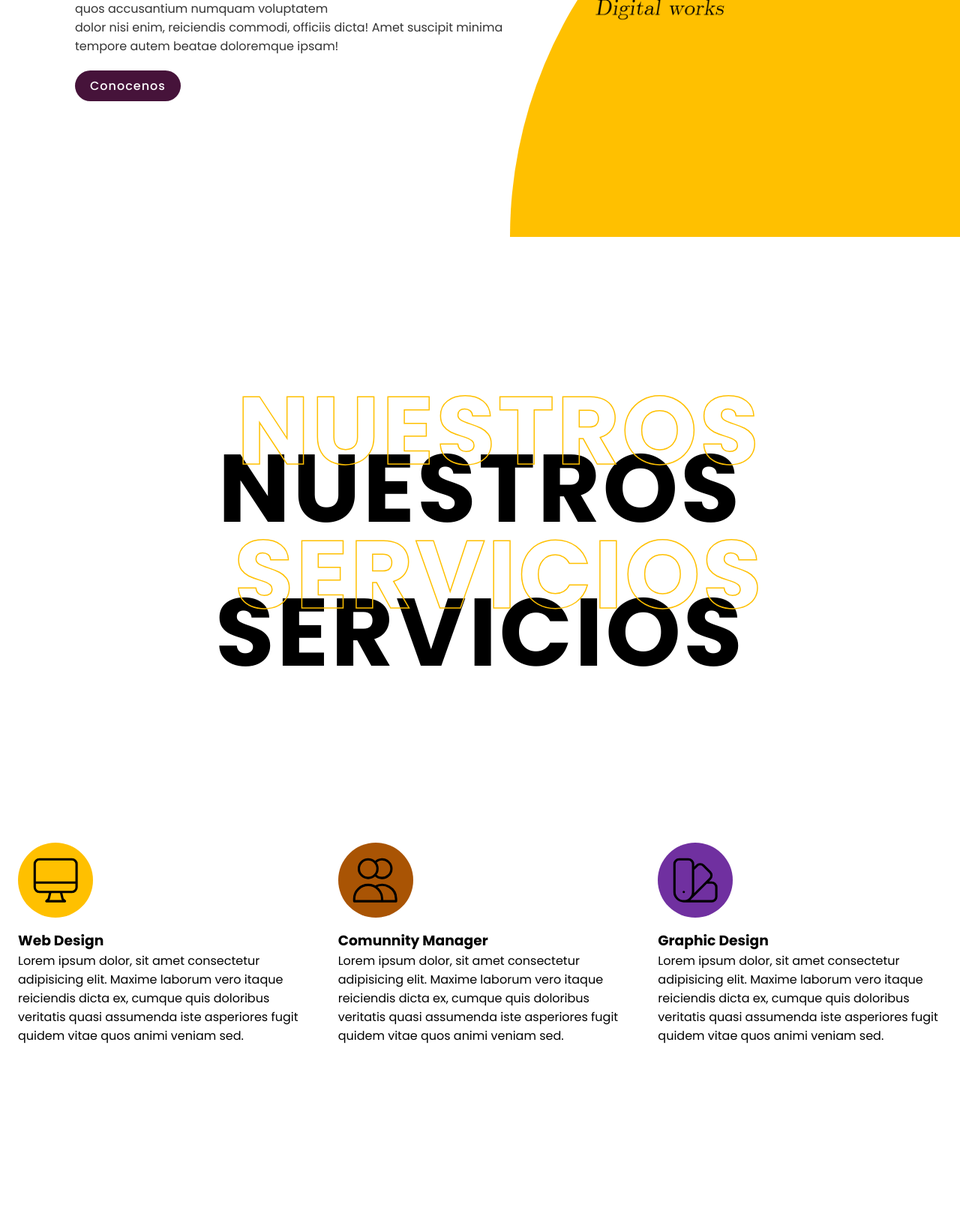
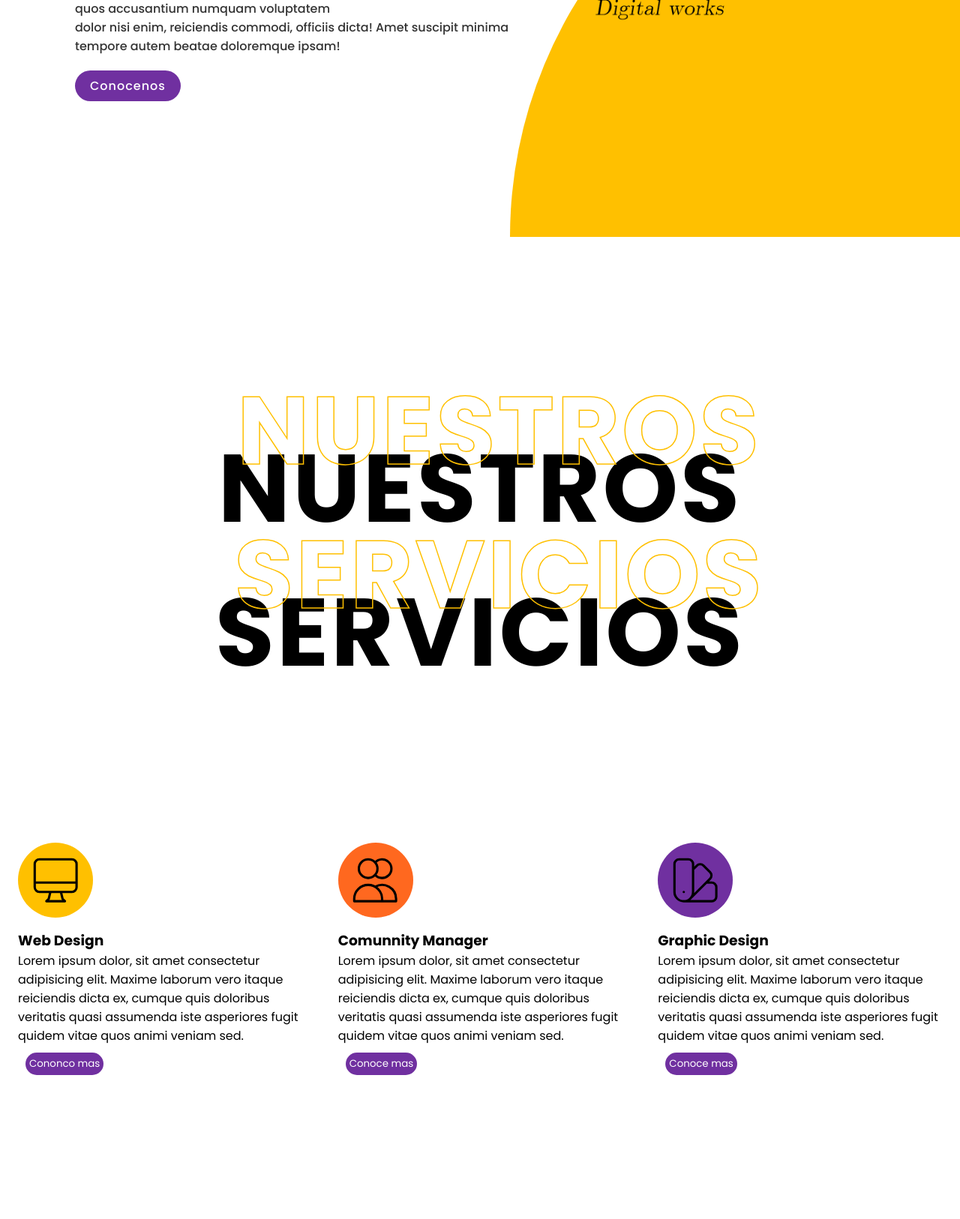
Before and after one commit to BNicolasPizarro/Ap-Digital-Works-Web, a plain HTML site: page Index.html in a window 1280 px wide. Shown: the part 484-2110 px from the top of the page at 75% size. Drawn offline with Linux system fonts and the light colour scheme.

Commit message:
feed second part

```diff
--- a/Index.html
+++ b/Index.html
@@ -22,7 +22,7 @@
             </header>
             <div class="content">
                 <div class="textbox">
-                    <h2>Nosotros Somos <br> <span>Ap Digital Works</span></h2>
+                    <h2 class="main-head">Nosotros Somos <br> <span>Ap Digital Works</span></h2>
                     <p class="firstp">Lorem ipsum dolor sit amet consectetur adipisicing elit. Dolorem, at vel quos accusantium numquam voluptatem <br> dolor nisi enim, reiciendis commodi, officiis dicta! Amet suscipit minima tempore autem beatae doloremque ipsam!</p>
                     <a href="pages/team.html">Conocenos</a>
                 </div>
@@ -49,6 +49,7 @@
                     </div>
                     <h3 class="item-heading">Web Design</h3>
                     <p class="item-description">Lorem ipsum dolor, sit amet consectetur adipisicing elit. Maxime laborum vero itaque reiciendis dicta ex, cumque quis doloribus veritatis quasi assumenda iste asperiores fugit quidem vitae quos animi veniam sed.</p>
+                    <button class="boton-icon"><a href="">Cononco mas</a></button>
                 </div>
                 <div class="items">
                     <div class="icon">
@@ -58,6 +59,7 @@
                     </div>
                     <h3 class="item-heading">Comunnity Manager</h3>
                     <p class="item-description">Lorem ipsum dolor, sit amet consectetur adipisicing elit. Maxime laborum vero itaque reiciendis dicta ex, cumque quis doloribus veritatis quasi assumenda iste asperiores fugit quidem vitae quos animi veniam sed.</p>
+                    <button class="boton-icon"><a href="">Conoce mas</a></button>
                 </div>
                 <div class="items">
                     <div class="icon">
@@ -67,9 +69,18 @@
                     </div>
                     <h3 class="item-heading">Graphic Design</h3>
                     <p class="item-description">Lorem ipsum dolor, sit amet consectetur adipisicing elit. Maxime laborum vero itaque reiciendis dicta ex, cumque quis doloribus veritatis quasi assumenda iste asperiores fugit quidem vitae quos animi veniam sed.</p>
+                    <button class="boton-icon"><a href="">Conoce mas</a></button>
                 </div>
             </div>
         </div>
         </section>
+        <script type="text/javascript">
+        function togglemenu(){
+          var menutoggle = document.querySelector('.toggle');
+          var navigation = document.querySelector('.navigation')
+          menutoggle.classList.toggle('active')
+          navigation.classList.toggle('active')
+}
+        </script>
     </body>
 </html>
--- a/styles.css
+++ b/styles.css
@@ -79,7 +79,30 @@ header ul li a:hover{
 }
 .content .textbox{
     position: relative;
+    display: inline-block;
     max-width: 600px;
+    overflow: hidden;
+}
+.content .textbox .main-head{
+    position: relative;
+    bottom: -100px;
+    animation: reveal 1s ease-in-out forwards;
+}
+@keyframes reveal{
+    0%{
+        bottom: -100px;
+    }
+    100%{
+        bottom: 0;
+    }
+}
+@keyframes fade{
+    0%{
+        opacity: 0;
+    }
+    100%{
+        opacity: 1;
+    }
 }
 .content .textbox h2{
     color: #333;
@@ -93,19 +116,26 @@ header ul li a:hover{
     font-weight: 900;
 }
 .content .textbox p{
-    color: #333;
+    font-size: 1rem;
+    font-weight: 500;
+    color:#333;
+    opacity: 0;
+    animation: fade 2s ease-in forwards;
 }
 .content .textbox a{
     display: inline-block;
     margin-top: 20px;
     padding: 8px 20px;
-    background: #46133a
-    ;
+    background: #7030a0;
     color: #ffffff;
     border-radius: 40px;
     text-decoration: none;
     font-weight: 500;
     letter-spacing: 1px;
+    animation: fade 2s ease-in forwards;
+}
+.content .textbox a:hover{
+    background: #46133a;
 }
 .content .imgbox{
     width: 600px;
@@ -269,7 +299,7 @@ header ul li a:hover{
     background-color:#ffbf005f;
 }
 #servicios .items:nth-child(2):hover{
-    background-color:#a9540472;
+    background-color:#ff6a1f50;
 }
 #servicios .items:nth-child(3):hover{
     background-color:#46133a51;
@@ -294,7 +324,7 @@ color: var(--secondary-gray);
     background-color: #ffc000;
 }
 #servicios .items:nth-child(2) .icon{
-    background-color: #a95404;
+    background-color: #ff681f;
 }
 #servicios .items:nth-child(3) .icon{
     background-color: #7030a0;
@@ -319,6 +349,20 @@ color: var(--secondary-gray);
     color: transparent;
     -webkit-text-stroke: 1.5px #ffc000;
 }
+.boton-icon{
+    background: #7030a0;
+    border: none;
+    border-radius: 40px;
+    margin: 10px;
+    padding: 5px;
+}
+.boton-icon a{
+    text-decoration: none;
+    color: #ffffff;
+}
+.boton-icon:hover{
+    background: #46133a;
+}
 @media(max-width:768px){
     #servicios .all-items{
         flex-direction: column;
```
Also changed, not shown: pages/team.html (+0 -7 lines).
